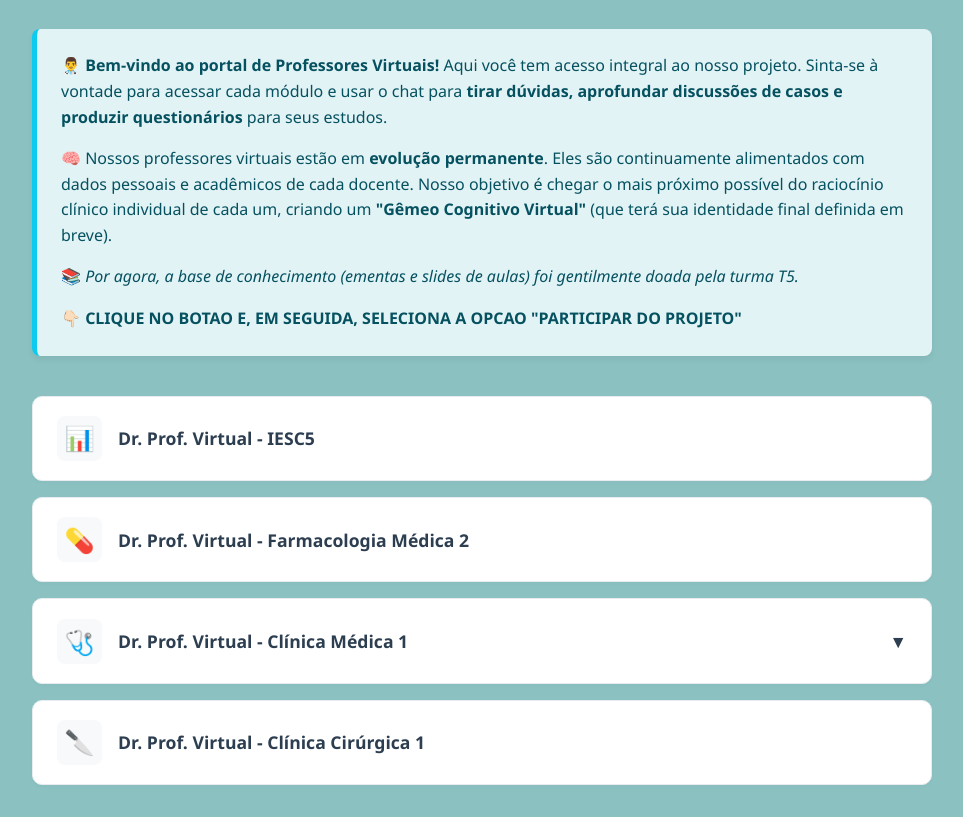
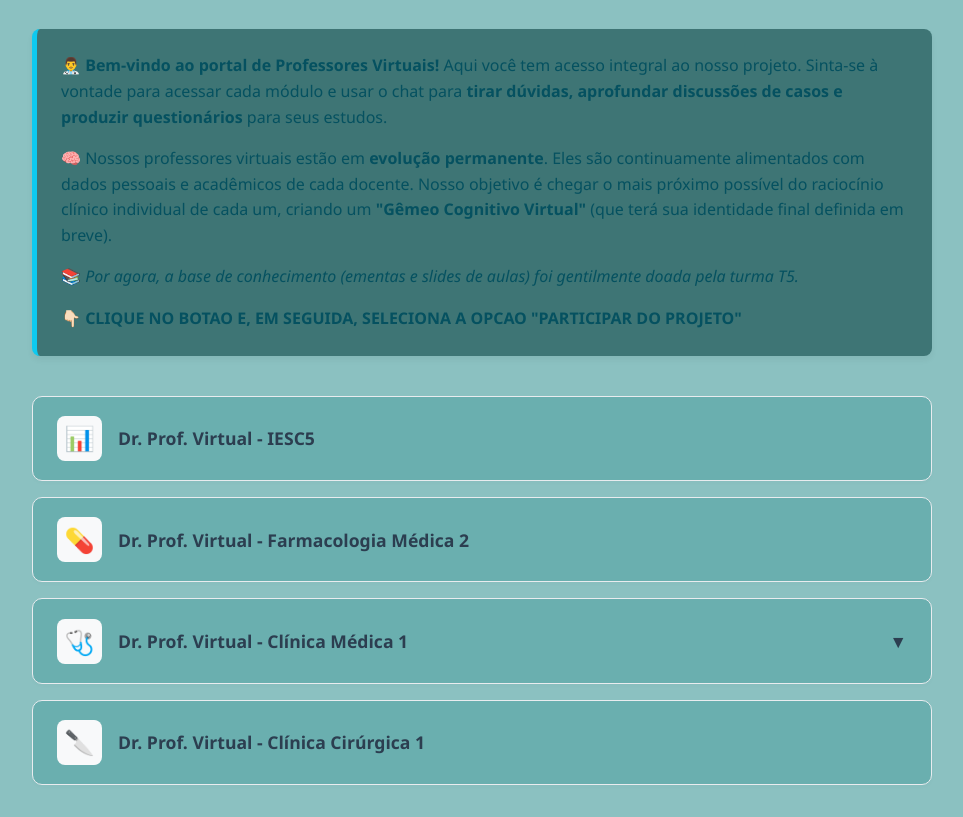
Before and after one commit to Arailes/DoutorVirtual-S5, a plain HTML site: page index.html in a window 1280 px wide. Shown: the part 91-908 px from the top of the page, without its empty margins (158-1121 px from the left). Drawn offline with Linux system fonts and the light colour scheme.

Commit message:
Update index.html
color card and info

```diff
--- a/index.html
+++ b/index.html
@@ -9,11 +9,11 @@
             --primary-color: #0d6efd; /* Azul médico padrão */
             --primary-hover: #0b5ed7;
             --bg-color: #8BC1C1;
-            --card-bg: #ffffff;
+            --card-bg: #6AAFAF;
             --text-dark: #2c3e50;
             --text-muted: #6c757d;
             --border-color: #e9ecef;
-            --info-bg: #e2f3f5;
+            --info-bg: #3E7575;
             --info-text: #055160;
         }
 
```
